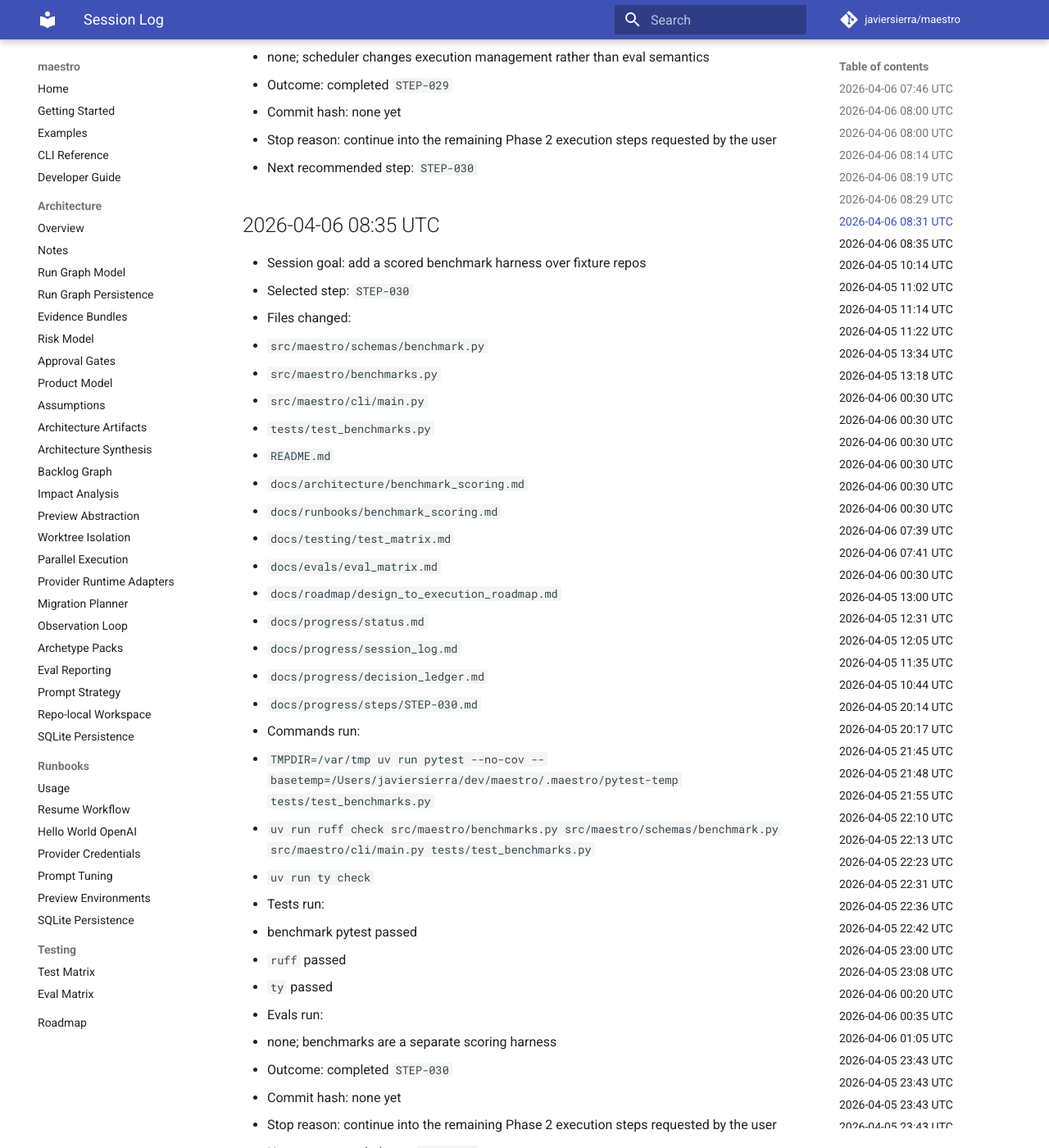
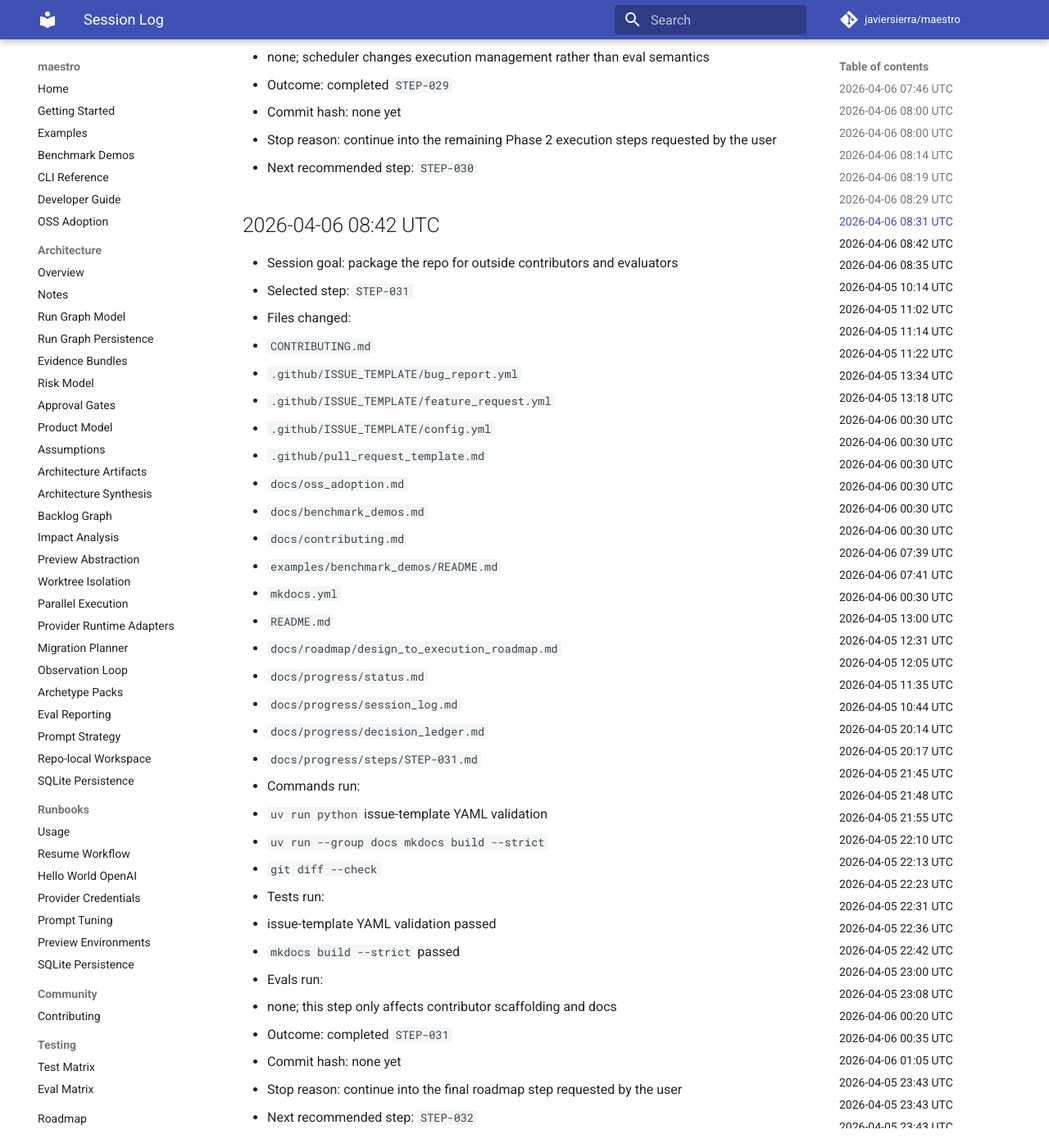
Before and after one commit to javess/maestro, an MkDocs documentation site: the page built from docs/progress/session_log.md, in a window 1280 px wide and 1400 px high, scrolled down 10012 px. Shown: the whole window at 82% size. Built offline with MkDocs 1.6.1 and Material for MkDocs 9.7.7, drawn with Linux system fonts in a browser that asks for light colours; comment, search, counter and statistics services are not loaded.

Commit message:
docs: add oss adoption kit (STEP-031)

```diff
--- a/docs/progress/session_log.md
+++ b/docs/progress/session_log.md
@@ -270,6 +270,41 @@
 - Commit hash: none yet
 - Stop reason: continue into the remaining Phase 2 execution steps requested by the user
 - Next recommended step: `STEP-030`
+
+## 2026-04-06 08:42 UTC
+
+- Session goal: package the repo for outside contributors and evaluators
+- Selected step: `STEP-031`
+- Files changed:
+  - `CONTRIBUTING.md`
+  - `.github/ISSUE_TEMPLATE/bug_report.yml`
+  - `.github/ISSUE_TEMPLATE/feature_request.yml`
+  - `.github/ISSUE_TEMPLATE/config.yml`
+  - `.github/pull_request_template.md`
+  - `docs/oss_adoption.md`
+  - `docs/benchmark_demos.md`
+  - `docs/contributing.md`
+  - `examples/benchmark_demos/README.md`
+  - `mkdocs.yml`
+  - `README.md`
+  - `docs/roadmap/design_to_execution_roadmap.md`
+  - `docs/progress/status.md`
+  - `docs/progress/session_log.md`
+  - `docs/progress/decision_ledger.md`
+  - `docs/progress/steps/STEP-031.md`
+- Commands run:
+  - `uv run python` issue-template YAML validation
+  - `uv run --group docs mkdocs build --strict`
+  - `git diff --check`
+- Tests run:
+  - issue-template YAML validation passed
+  - `mkdocs build --strict` passed
+- Evals run:
+  - none; this step only affects contributor scaffolding and docs
+- Outcome: completed `STEP-031`
+- Commit hash: none yet
+- Stop reason: continue into the final roadmap step requested by the user
+- Next recommended step: `STEP-032`
 
 ## 2026-04-06 08:35 UTC
 
--- a/mkdocs.yml
+++ b/mkdocs.yml
@@ -17,8 +17,10 @@
   - Home: index.md
   - Getting Started: getting_started.md
   - Examples: examples.md
+  - Benchmark Demos: benchmark_demos.md
   - CLI Reference: reference/cli.md
   - Developer Guide: developer_guide.md
+  - OSS Adoption: oss_adoption.md
   - Architecture:
       - Overview: architecture.md
       - Notes: architecture/README.md
@@ -52,6 +54,8 @@
       - Prompt Tuning: runbooks/prompt_tuning.md
       - Preview Environments: runbooks/preview_environments.md
       - SQLite Persistence: runbooks/sqlite_persistence.md
+  - Community:
+      - Contributing: contributing.md
   - Testing:
       - Test Matrix: testing/test_matrix.md
       - Eval Matrix: evals/eval_matrix.md
```
Also changed, not shown: CONTRIBUTING.md (added, +89 -0 lines), README.md (+9 -0 lines), docs/benchmark_demos.md (added, +33 -0 lines), docs/contributing.md (added, +6 -0 lines), docs/oss_adoption.md (added, +50 -0 lines), docs/progress/decision_ledger.md (+4 -0 lines), docs/progress/status.md (+2 -2 lines), docs/progress/steps/STEP-031.md (added, +61 -0 lines), docs/roadmap/design_to_execution_roadmap.md (+1 -1 lines), examples/benchmark_demos/README.md (added, +35 -0 lines), .github/pull_request_template.md (added), 3 other files.
